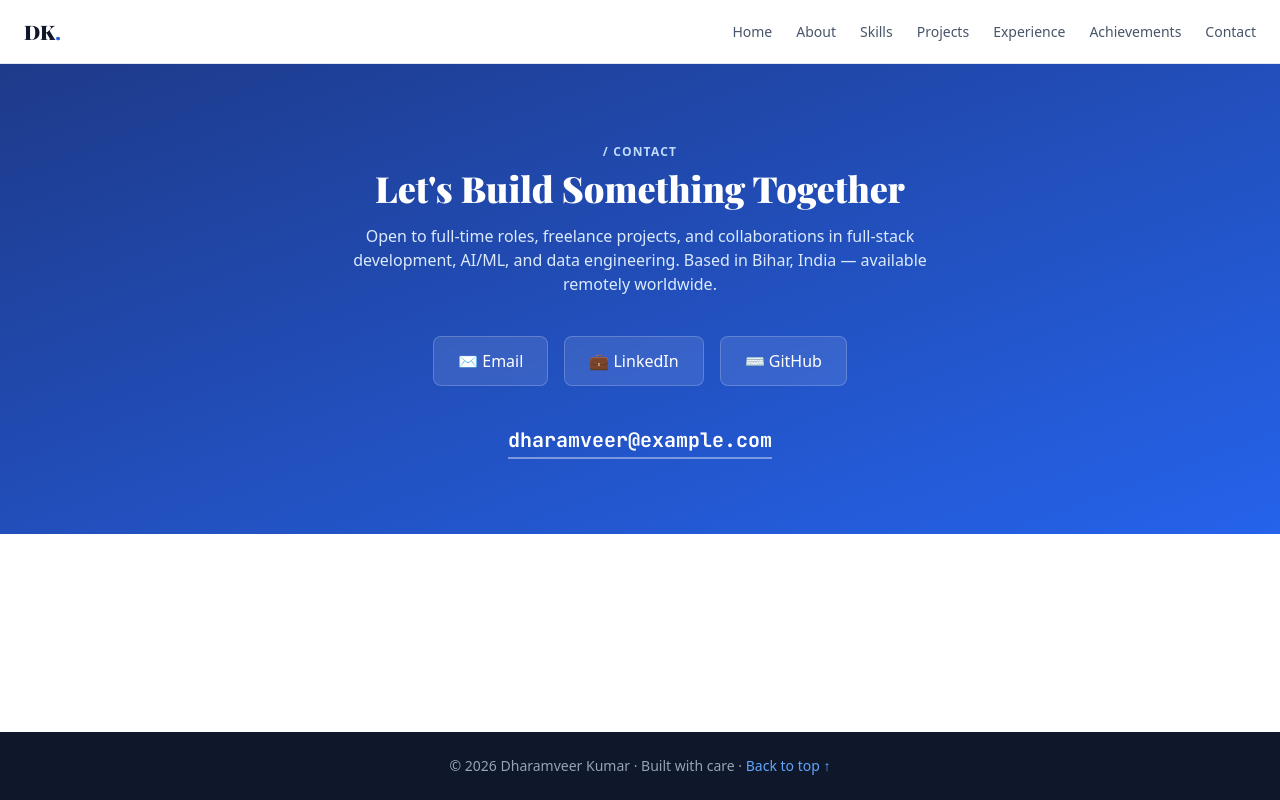
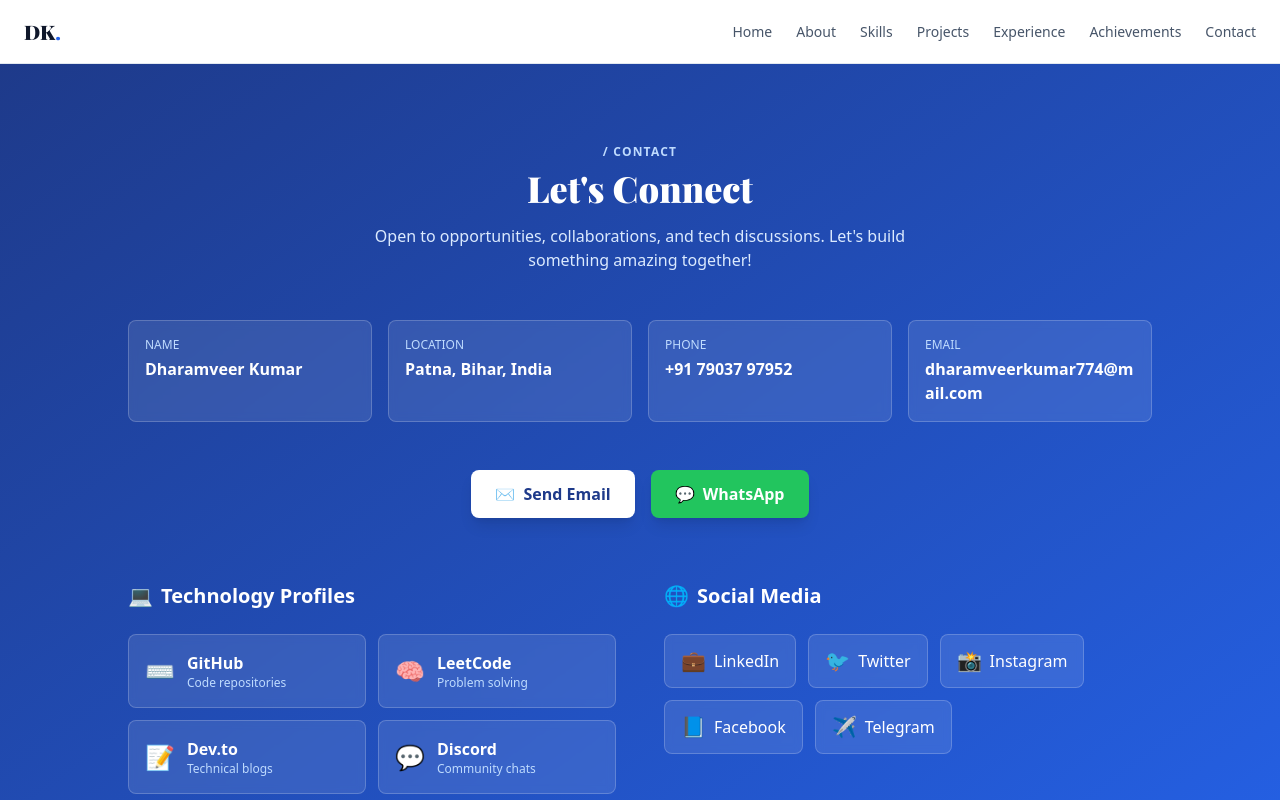
Before and after one commit to dharamveerkz/dharamveer-cse-portfolio, a Next.js app: page /contact in a window 1280 px wide. Shown: the top 800 px of the page. Built offline with nearby package versions, Linux system fonts and the light colour scheme; a web font is replaced by a local one.

Commit message:
Update page.tsx

```diff
--- a/app/contact/page.tsx
+++ b/app/contact/page.tsx
@@ -1,16 +1,134 @@
 import Link from "next/link";
+
 export default function Contact() {
+  const contactDetails = {
+    name: "Dharamveer Kumar",
+    email: "dharamveerkumar774@mail.com",
+    phone: "+91 79037 97952",
+    location: "Patna, Bihar, India",
+    whatsapp: "https://wa.me/917903797952",
+  };
+
+  const techLinks = [
+    { name: "GitHub", href: "https://github.com/dharamveerkz", icon: "⌨️", desc: "Code repositories" },
+    { name: "LeetCode", href: "https://leetcode.com/dharamveerkz", icon: "🧠", desc: "Problem solving" },
+    { name: "Dev.to", href: "https://dev.to/dharamveerkz", icon: "📝", desc: "Technical blogs" },
+    { name: "Discord", href: "https://discord.com", icon: "💬", desc: "Community chats" },
+  ];
+
+  const socialLinks = [
+    { name: "LinkedIn", href: "https://linkedin.com/in/dharamveerkz", icon: "💼" },
+    { name: "Twitter", href: "https://twitter.com/dharamveerkz", icon: "🐦" },
+    { name: "Instagram", href: "https://instagram.com/dharamveerkz", icon: "📸" },
+    { name: "Facebook", href: "https://facebook.com/dharamveerkz", icon: "📘" },
+    { name: "Telegram", href: "https://t.me/dharamveerkz", icon: "✈️" },
+  ];
+
   return (
-    <section className="px-6 py-20 bg-gradient-to-br from-blue-900 to-blue-600 text-white text-center">
-      <p className="text-xs font-bold text-blue-200 uppercase tracking-widest mb-2">/ Contact</p>
-      <h2 className="font-playfair text-4xl font-black mb-4">Let's Build Something Together</h2>
-      <p className="text-blue-100 max-w-xl mx-auto mb-10">Open to full-time roles, freelance projects, and collaborations in full-stack development, AI/ML, and data engineering. Based in Bihar, India — available remotely worldwide.</p>
-      <div className="flex flex-wrap justify-center gap-4 mb-10">
-        <Link href="mailto:dharamveer@example.com" className="px-6 py-3 bg-white/10 border border-white/20 rounded-lg backdrop-blur-sm hover:bg-white/20 transition">✉️ Email</Link>
-        <a href="https://linkedin.com" target="_blank" rel="noopener" className="px-6 py-3 bg-white/10 border border-white/20 rounded-lg backdrop-blur-sm hover:bg-white/20 transition">💼 LinkedIn</a>
-        <a href="https://github.com" target="_blank" rel="noopener" className="px-6 py-3 bg-white/10 border border-white/20 rounded-lg backdrop-blur-sm hover:bg-white/20 transition">⌨️ GitHub</a>
+    <section className="px-6 py-20 bg-gradient-to-br from-blue-900 to-blue-600 text-white">
+      <div className="max-w-5xl mx-auto">
+        {/* Header */}
+        <div className="text-center mb-12">
+          <p className="text-xs font-bold text-blue-200 uppercase tracking-widest mb-2">/ Contact</p>
+          <h2 className="font-playfair text-4xl font-black mb-4">Let's Connect</h2>
+          <p className="text-blue-100 max-w-xl mx-auto">
+            Open to opportunities, collaborations, and tech discussions. Let's build something amazing together!
+          </p>
+        </div>
+
+        {/* Contact Information Cards */}
+        <div className="grid grid-cols-1 md:grid-cols-2 lg:grid-cols-4 gap-4 mb-12">
+          <div className="p-4 bg-white/10 border border-white/20 rounded-lg backdrop-blur-sm">
+            <p className="text-xs text-blue-200 uppercase mb-1">Name</p>
+            <p className="font-semibold">{contactDetails.name}</p>
+          </div>
+          <div className="p-4 bg-white/10 border border-white/20 rounded-lg backdrop-blur-sm">
+            <p className="text-xs text-blue-200 uppercase mb-1">Location</p>
+            <p className="font-semibold">{contactDetails.location}</p>
+          </div>
+          <div className="p-4 bg-white/10 border border-white/20 rounded-lg backdrop-blur-sm">
+            <p className="text-xs text-blue-200 uppercase mb-1">Phone</p>            <a href={`tel:${contactDetails.phone}`} className="font-semibold hover:text-blue-200">
+              {contactDetails.phone}
+            </a>
+          </div>
+          <div className="p-4 bg-white/10 border border-white/20 rounded-lg backdrop-blur-sm">
+            <p className="text-xs text-blue-200 uppercase mb-1">Email</p>
+            <a href={`mailto:${contactDetails.email}`} className="font-semibold hover:text-blue-200 break-all">
+              {contactDetails.email}
+            </a>
+          </div>
+        </div>
+
+        {/* Quick Contact Buttons */}
+        <div className="flex flex-wrap justify-center gap-4 mb-16">
+          <a
+            href={`mailto:${contactDetails.email}`}
+            className="flex items-center gap-2 px-6 py-3 bg-white text-blue-900 font-semibold rounded-lg hover:bg-blue-50 transition shadow-lg"
+          >
+            <span>✉️</span> Send Email
+          </a>
+          <a
+            href={contactDetails.whatsapp}
+            target="_blank"
+            rel="noopener noreferrer"
+            className="flex items-center gap-2 px-6 py-3 bg-green-500 text-white font-semibold rounded-lg hover:bg-green-600 transition shadow-lg"
+          >
+            <span>💬</span> WhatsApp
+          </a>
+        </div>
+
+        <div className="grid grid-cols-1 lg:grid-cols-2 gap-12">
+          {/* Technology Links */}
+          <div>
+            <h3 className="text-xl font-bold mb-6 flex items-center gap-2">
+              <span>💻</span> Technology Profiles
+            </h3>
+            <div className="grid grid-cols-1 sm:grid-cols-2 gap-3">
+              {techLinks.map((link, i) => (
+                <a
+                  key={i}
+                  href={link.href}
+                  target="_blank"
+                  rel="noopener noreferrer"
+                  className="flex items-center gap-3 p-4 bg-white/10 border border-white/20 rounded-lg backdrop-blur-sm hover:bg-white/20 transition"
+                >
+                  <span className="text-2xl">{link.icon}</span>
+                  <div>
+                    <p className="font-semibold">{link.name}</p>
+                    <p className="text-xs text-blue-200">{link.desc}</p>
+                  </div>                </a>
+              ))}
+            </div>
+          </div>
+
+          {/* Social Links */}
+          <div>
+            <h3 className="text-xl font-bold mb-6 flex items-center gap-2">
+              <span>🌐</span> Social Media
+            </h3>
+            <div className="flex flex-wrap gap-3">
+              {socialLinks.map((link, i) => (
+                <a
+                  key={i}
+                  href={link.href}
+                  target="_blank"
+                  rel="noopener noreferrer"
+                  className="flex items-center gap-2 px-4 py-3 bg-white/10 border border-white/20 rounded-lg backdrop-blur-sm hover:bg-white/20 transition"
+                >
+                  <span className="text-xl">{link.icon}</span>
+                  <span className="font-medium">{link.name}</span>
+                </a>
+              ))}
+            </div>
+          </div>
+        </div>
+
+        {/* Footer Note */}
+        <div className="mt-16 text-center text-sm text-blue-200/80">
+          <p>📍 Based in Patna, Bihar • Available for remote work worldwide</p>
+          <p className="mt-2">Response time: Usually within 24 hours</p>
+        </div>
       </div>
-      <Link href="mailto:dharamveer@example.com" className="font-mono text-xl font-bold border-b-2 border-white/40 hover:border-white transition pb-1">dharamveer@example.com</Link>
     </section>
   );
 }
```
